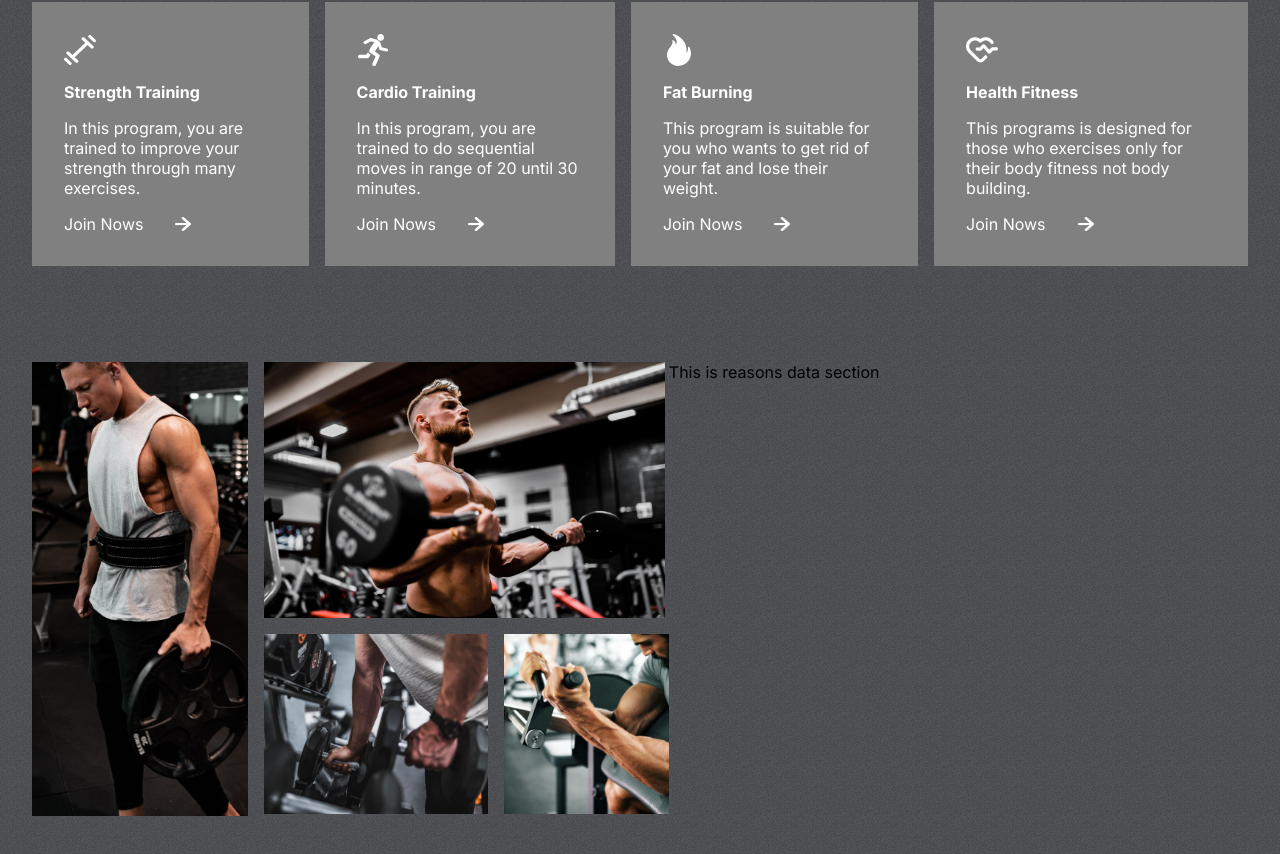
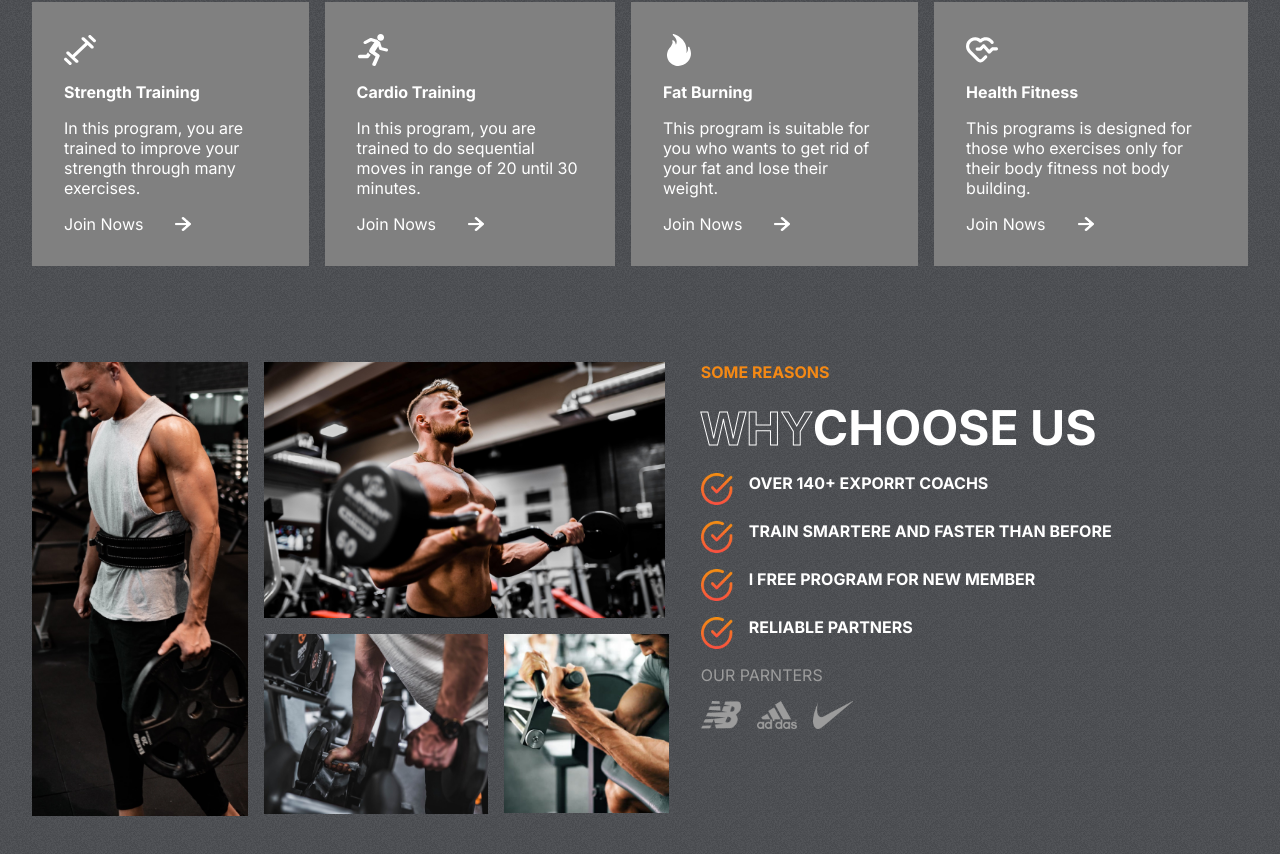
Before and after one commit to aatifali10/GYM-App, a React (Create React App) app: page / in a window 1280 px wide. Shown: the part 874-1728 px from the top of the page. Built offline with nearby package versions, Linux system fonts and the light colour scheme.

Commit message:
reasons section complete

```diff
--- a/src/components/reasons/Reasons.js
+++ b/src/components/reasons/Reasons.js
@@ -19,7 +19,39 @@
           <img src={image3} alt="image3" />
           <img src={image4} alt="image4" />
         </div>
-        <div className="right-r">This is reasons data section</div>
+        <div className="right-r">
+          <span>Some Reasons</span>
+          <div>
+            <span className="stroke-text">Why</span>
+            <span>Choose Us</span>
+          </div>
+          <div className="details-r">
+            <div>
+              <img src={tick} alt="" />
+              <span>Over 140+ exporrt coachs</span>
+            </div>
+            <div>
+              <img src={tick} alt="" />
+              <span>Train smartere and faster than before</span>
+            </div>
+            <div>
+              <img src={tick} alt="" />
+              <span>I free program for new member</span>
+            </div>
+            <div>
+              <img src={tick} alt="" />
+              <span>Reliable partners</span>
+            </div>
+          </div>
+          <span style={{ color: "var(--gray)", fontWeight: "normal" }}>
+            Our parnters
+          </span>
+          <div className="partners">
+            <img src={nb} alt="" />
+            <img src={adidas} alt="" />
+            <img src={nike} alt="" />
+          </div>
+        </div>
       </div>
     </>
   );
--- a/src/components/reasons/reasons.css
+++ b/src/components/reasons/reasons.css
@@ -1,7 +1,7 @@
 .reasons {
   display: flex;
   padding: 0 2rem;
-  grid-template: 2rem;
+  gap: 2rem;
 }
 .left-r {
   flex: 1 1;
@@ -32,7 +32,42 @@
   width: 10.3rem;
   grid-row: 2;
   grid-column: 3/4;
+  height: 11.2rem;
 }
 .right-r {
   flex: 1 1;
+  text-transform: uppercase;
+  gap: 1rem;
+  display: flex;
+  flex-direction: column;
 }
+.right-r > span {
+  color: var(--orange);
+  font-weight: bold;
+}
+.right-r > div {
+  color: white;
+  font-size: 3rem;
+  font-weight: bold;
+}
+.details-r {
+  display: flex;
+  flex-direction: column;
+  gap: 1rem;
+}
+.details-r > div {
+  display: flex;
+  font-size: 1rem;
+  gap: 1rem;
+}
+.details-r > div > img {
+  width: 2rem;
+  height: 2rem;
+}
+.partners {
+  display: flex;
+  gap: 1rem;
+}
+.partners > img {
+  width: 2.5rem;
+}
```
